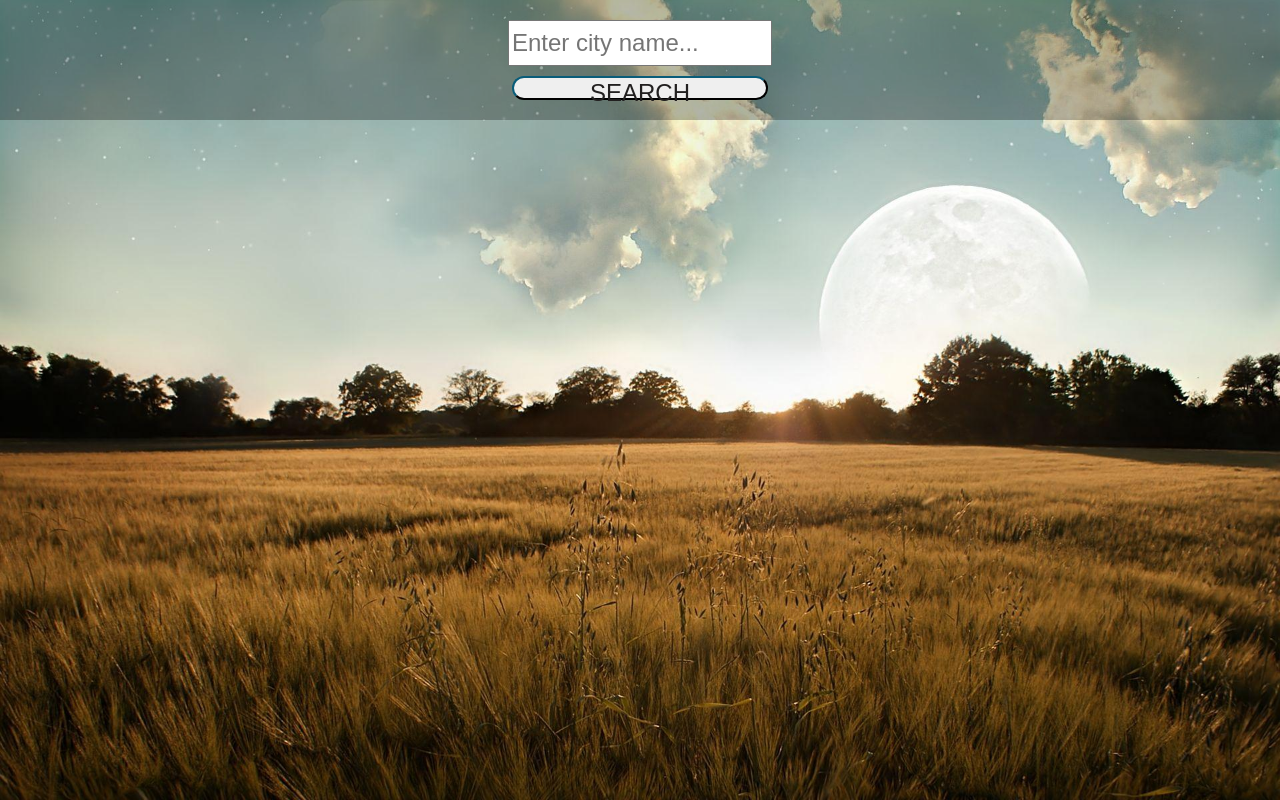
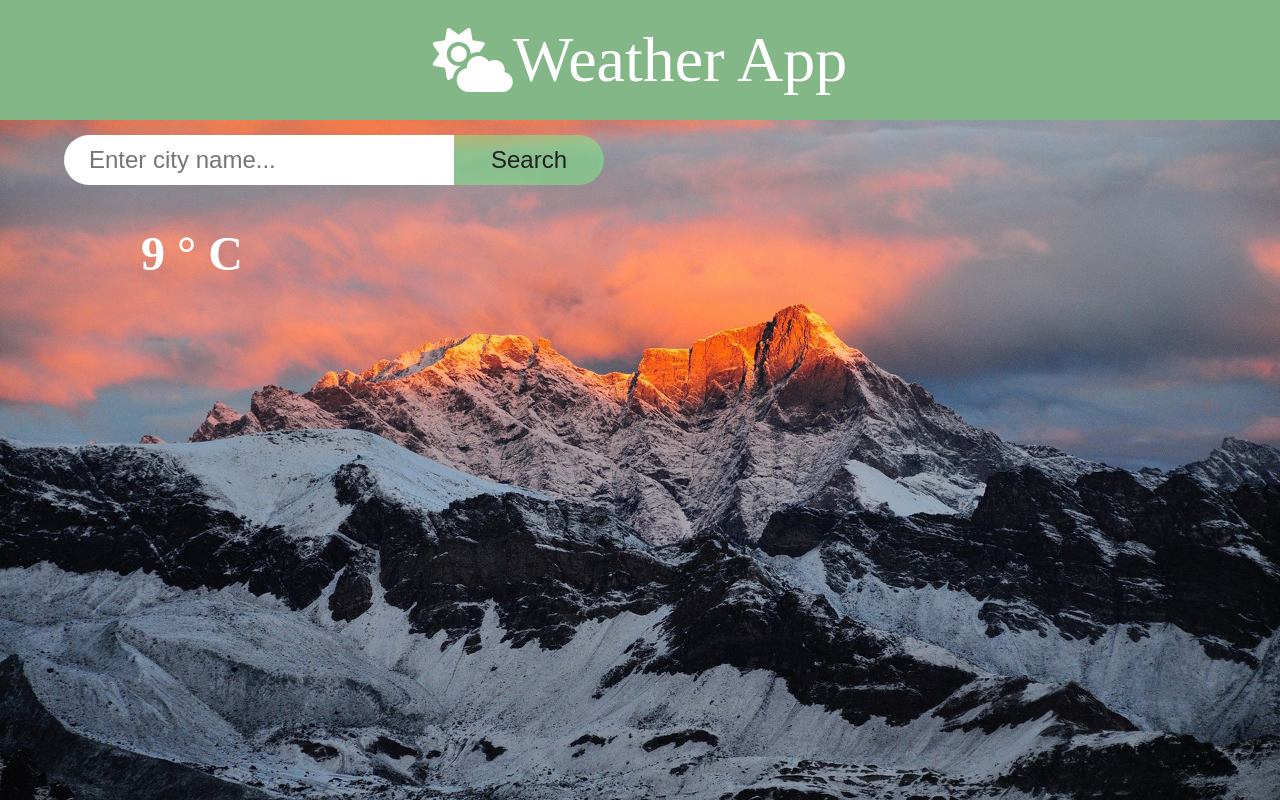
Before and after one commit to sebastianhoenig/weather-app, a plain HTML site: page index.html in a window 1280 px wide. Drawn offline with Linux system fonts and the light colour scheme; no server answers.

Commit message:
finished project

```diff
--- a/index.html
+++ b/index.html
@@ -4,30 +4,44 @@
     <meta charset="UTF-8" />
     <meta http-equiv="X-UA-Compatible" content="IE=edge" />
     <meta name="viewport" content="width=device-width, initial-scale=1.0" />
+    <script
+      src="https://kit.fontawesome.com/4921d1b422.js"
+      crossorigin="anonymous"
+    ></script>
     <link rel="stylesheet" href="style.css" />
     <title>Document</title>
   </head>
   <body>
-    <div id="inputs">
+    <div id="topbar">
+      <i id="topbar-icon" class="fa-solid fa-cloud-sun"></i>
+      <div id="topbar-text">Weather App</div>
+    </div>
+    <div id="content">
+      <form id="inputs">
         <input
           type="text"
           name="city-input"
           id="city-input"
           placeholder="Enter city name..."
         />
-      <button id="submit-city">Search</button>
-    </div>
+        <button type="submit" id="submit-city">Search</button>
+      </form>
+      <div class="middle-section">
         <div id="currentDay">
           <div id="name"></div>
           <div id="dayName"></div>
           <div class="descriptionDiv">
+            9 ° C
             <img src="" alt="" id="icon" />
           </div>
+          <div class="details">
             <div id="temp"></div>
-      <div id="humidity"></div>
             <div id="windSpeed"></div>
           </div>
+        </div>
+      </div>
       <div id="forecast"></div>
+    </div>
     <script src="main.js"></script>
   </body>
 </html>
--- a/style.css
+++ b/style.css
@@ -1,73 +1,140 @@
 body {
-  height: 100vh;
   margin: 0;
   padding: 0;
-  background: url(images/day.png) no-repeat center center fixed;
+}
+
+/* -------------- TOP BAR -------------- */
+
+#topbar {
+  height: 15vh;
+  background-color: rgba(19, 117, 27, 0.521);
+  color: white;
+  display: flex;
+  align-items: center;
+  justify-content: center;
+}
+
+#topbar-icon {
+  font-size: 4rem;
+}
+
+#topbar-text {
+  font-size: 4rem;
+}
+/* -------------- CONTENT -------------- */
+
+#content {
+  height: 85vh;
+  margin: 0;
+  padding: 0;
+  background: url(images/night3.png) no-repeat center center fixed;
   -webkit-background-size: cover;
   -moz-background-size: cover;
   -o-background-size: cover;
   background-size: cover;
+  display: flex;
+  flex-direction: column;
+  align-items: center;
 }
 
-/* -------------- TOP BAR -------------- */
+/* -------------- SEARCH -------------- */
 
 #inputs {
-  height: 15vh;
+  height: 10vh;
   display: flex;
-  justify-content: center;
-  flex-direction: column;
+  justify-content: flex-start;
+  flex-direction: row;
   align-items: center;
-  background-color: rgba(0, 0, 0, 0.274);
+  width: 90%;
 }
 
 #city-input {
-  width: 20%;
-  height: 5vh;
   font-size: x-large;
+  width: 340px;
+  height: 50px;
+  border: none;
+  outline: none;
+  padding: 0 25px;
+  border-radius: 25px 0 0 25px;
 }
 
 #submit-city {
-  margin-top: 10px;
-  width: 20%;
-  height: 3vh;
+  background-color: rgba(127, 238, 136, 0.521);
   font-size: x-large;
-  text-transform: uppercase;
-  border-radius: 15px;
-  border-color: #031c25;
-  border-width: 2px;
+  border-radius: 0 25px 25px 0;
+  height: 50px;
+  width: 150px;
+  border: none;
+  outline: none;
   color: rgb(34, 32, 32);
   cursor: pointer;
 }
 
+#submit-city:hover {
+  background-color: rgba(127, 238, 136, 0.404);
+}
+
 /* -------------- MID SECTION -------------- */
 
+.middle-section {
+  width: 100%;
+  height: 55vh;
+}
 #currentDay {
+  margin-top: 2%;
   display: flex;
   flex-direction: column;
-  margin-left: 5%;
+  margin-left: 0;
   align-items: center;
-  height: 65vh;
   font-size: x-large;
-  width: 15%;
+  width: 30%;
+  color: rgb(255, 255, 255);
 }
 
 #name {
+  font-size: 3rem;
+  font-weight: bold;
 }
 
 #dayName {
+  font-weight: bold;
 }
 
+#temp {
+  font-weight: bold;
+}
+
+#windSpeed {
+  font-weight: bold;
+}
+
+.descriptionDiv {
+  font-size: 3rem;
+  font-weight: bold;
+  display: flex;
+  align-items: center;
+}
+
+.details {
+  display: flex;
+  justify-content: space-between;
+  width: 50%;
+}
 /* -------------- BOTTOM SECTION -------------- */
 
 #forecast {
+  width: 100%;
   display: flex;
   justify-content: space-around;
   height: 20vh;
+  /* background-color: rgba(248, 242, 242, 0.24); */
+  color: rgb(255, 255, 255);
 }
 
 .forecast-day {
   display: flex;
   flex-direction: column;
-  font-size: x-large;
   align-items: center;
+  font-size: 1.5rem;
+  font-weight: bold;
 }
```
Also changed, not shown: main.js (+2 -2 lines), images/day.png (deleted), images/night.png (deleted), images/night3.png (added). Lines whose indentation alone changed are shown as unchanged.
